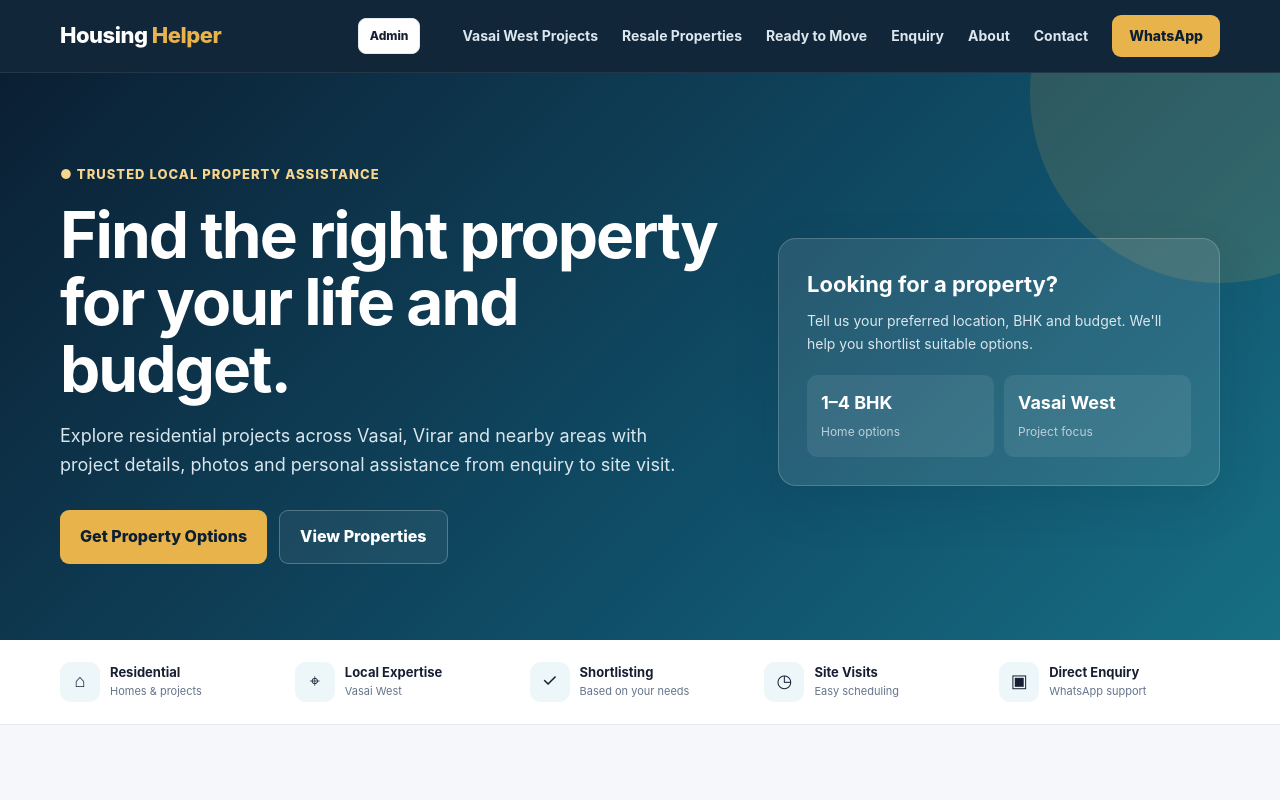
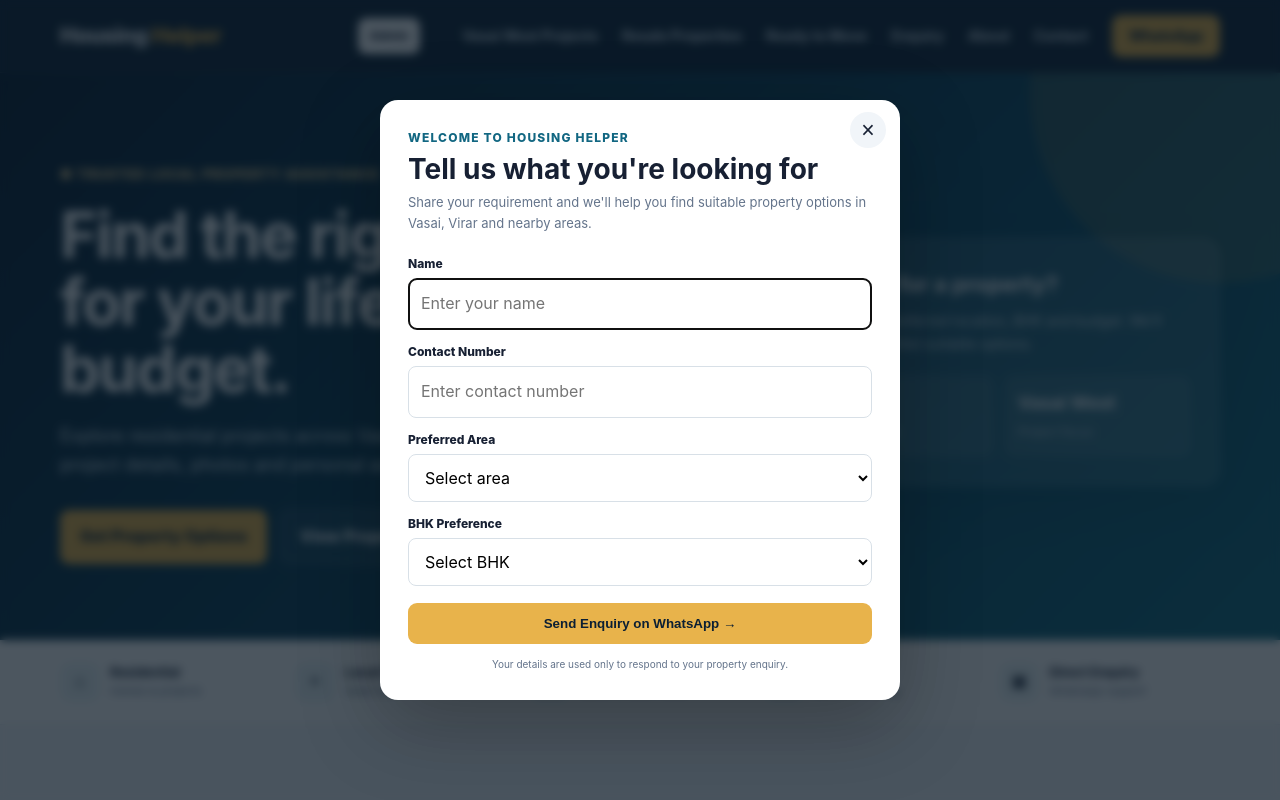
Before and after one commit to harryjadhav27-cmd/housinghelper, a plain HTML site: page index.html in a window 1280 px wide. Shown: the top 800 px of the page. Drawn offline with Linux system fonts and the light colour scheme; no server answers.

Commit message:
Add first-visit customer enquiry popup

```diff
--- a/index.html
+++ b/index.html
@@ -47,8 +47,29 @@
     .btn,.small-btn,.nav-cta{transition:transform .18s,box-shadow .18s}.btn:hover,.small-btn:hover,.nav-cta:hover{transform:translateY(-1px)}
     .project-tools{background:#fff;border:1px solid var(--line);border-radius:14px;padding:14px;margin-bottom:18px}
     .note{line-height:1.65}
+
+    .lead-modal{position:fixed;inset:0;z-index:200;display:none;align-items:center;justify-content:center;padding:18px;background:rgba(7,21,34,.72);backdrop-filter:blur(5px)}.lead-modal.show{display:flex}.lead-card{position:relative;width:min(520px,100%);background:#fff;border-radius:18px;padding:28px;box-shadow:0 24px 80px rgba(0,0,0,.28);max-height:92vh;overflow:auto}.lead-card h2{font-size:28px;line-height:1.15;margin-bottom:7px}.lead-card>p{color:var(--muted);font-size:13px;margin-bottom:20px}.lead-close{position:absolute;right:14px;top:12px;width:36px;height:36px;border:0;border-radius:50%;background:#f1f5f9;color:var(--ink);font-size:23px;cursor:pointer}.lead-form{display:grid;gap:12px}.lead-field{display:flex;flex-direction:column;gap:5px}.lead-field label{font-size:12px;font-weight:800}.lead-field input,.lead-field select{width:100%;padding:12px;border:1px solid #d8e0e7;border-radius:8px;font:inherit;background:#fff}.lead-form .btn{width:100%;margin-top:5px}.lead-note{font-size:10px;color:var(--muted);text-align:center}.lead-success{display:none;background:#edf7ef;border:1px solid #cce7d0;padding:12px;border-radius:9px;font-size:13px;margin-top:12px}
 </style>
 </head>
+<body>
+<div id="firstVisitModal" class="lead-modal" aria-hidden="true">
+  <div class="lead-card" role="dialog" aria-modal="true" aria-labelledby="leadTitle">
+    <button class="lead-close" type="button" aria-label="Close" onclick="closeLeadModal()">×</button>
+    <div class="section-label">Welcome to Housing Helper</div>
+    <h2 id="leadTitle">Tell us what you're looking for</h2>
+    <p>Share your requirement and we'll help you find suitable property options in Vasai, Virar and nearby areas.</p>
+    <form class="lead-form" onsubmit="submitLeadPopup(event)">
+      <div class="lead-field"><label for="leadName">Name</label><input id="leadName" required placeholder="Enter your name" autocomplete="name"></div>
+      <div class="lead-field"><label for="leadPhone">Contact Number</label><input id="leadPhone" required type="tel" inputmode="tel" placeholder="Enter contact number" autocomplete="tel"></div>
+      <div class="lead-field"><label for="leadArea">Preferred Area</label><select id="leadArea" required><option value="">Select area</option><option>Vasai West</option><option>Vasai East</option><option>Nalasopara</option><option>Virar</option><option>Any of these</option></select></div>
+      <div class="lead-field"><label for="leadBhk">BHK Preference</label><select id="leadBhk" required><option value="">Select BHK</option><option>1 BHK</option><option>2 BHK</option><option>3 BHK</option><option>4 BHK</option><option>Not sure</option></select></div>
+      <button class="btn btn-primary" type="submit">Send Enquiry on WhatsApp →</button>
+      <div class="lead-note">Your details are used only to respond to your property enquiry.</div>
+    </form>
+    <div id="leadSuccess" class="lead-success">Opening WhatsApp with your enquiry…</div>
+  </div>
+</div>
+
 <body>
 <header>
   <div class="container nav">
@@ -224,5 +245,12 @@ function bindProjectInteractions(){
 }
 document.addEventListener('DOMContentLoaded',loadPublicData);
 </script>
+
+<script>
+function closeLeadModal(){const m=document.getElementById('firstVisitModal');if(m){m.classList.remove('show');m.setAttribute('aria-hidden','true');document.body.style.overflow='';localStorage.setItem('housingHelperLeadSeen','1')}}
+function submitLeadPopup(e){e.preventDefault();const name=document.getElementById('leadName').value.trim(),phone=document.getElementById('leadPhone').value.trim(),area=document.getElementById('leadArea').value,bhk=document.getElementById('leadBhk').value;const msg='Hi Housing Helper, I am '+name+'. My contact number is '+phone+'. I am looking for a '+bhk+' property in '+area+'. Please share suitable options, current price, photos and site-visit details.';document.getElementById('leadSuccess').style.display='block';localStorage.setItem('housingHelperLeadSeen','1');window.open('https://wa.me/917522965874?text='+encodeURIComponent(msg),'_blank','noopener');setTimeout(closeLeadModal,700)}
+function showFirstVisitLead(){if(localStorage.getItem('housingHelperLeadSeen')==='1')return;const m=document.getElementById('firstVisitModal');if(!m)return;m.classList.add('show');m.setAttribute('aria-hidden','false');document.body.style.overflow='hidden';setTimeout(()=>document.getElementById('leadName')?.focus(),250)}
+document.addEventListener('DOMContentLoaded',()=>setTimeout(showFirstVisitLead,900));
+</script>
 </body>
 </html>
```
